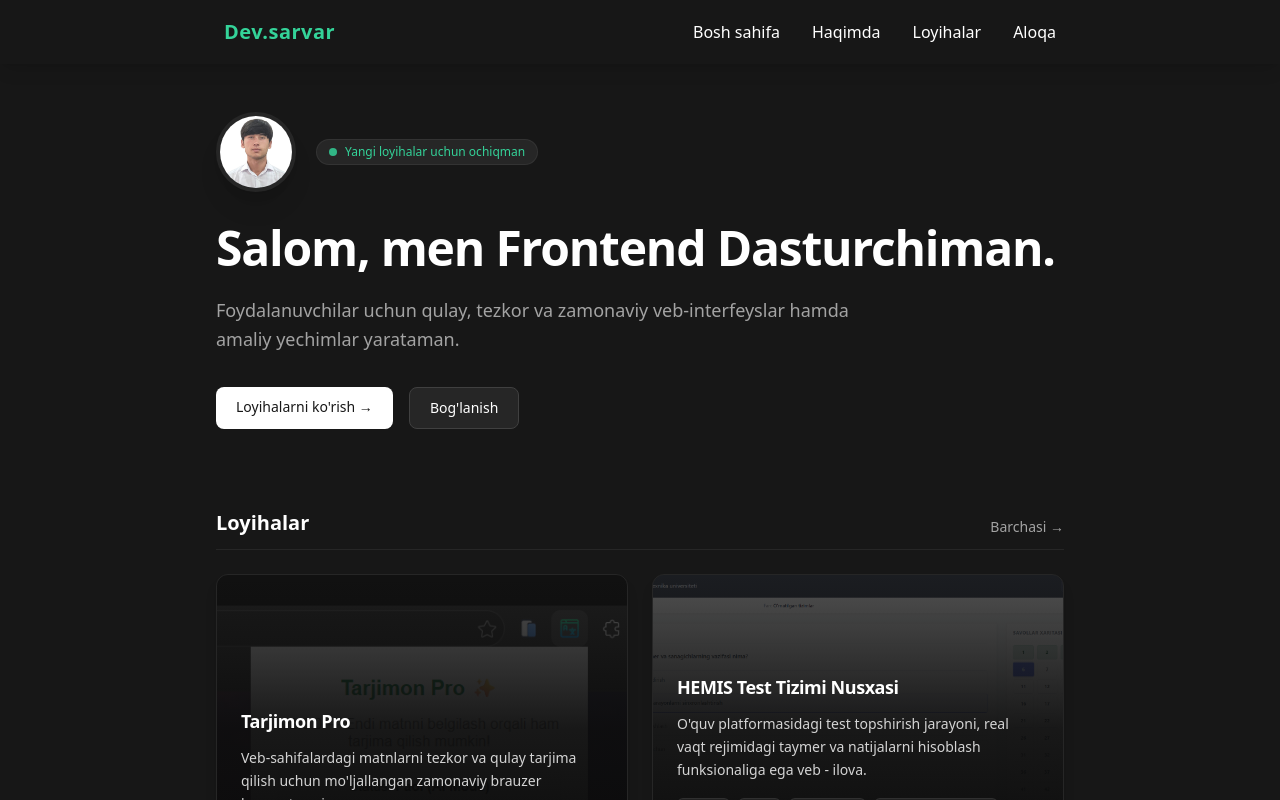
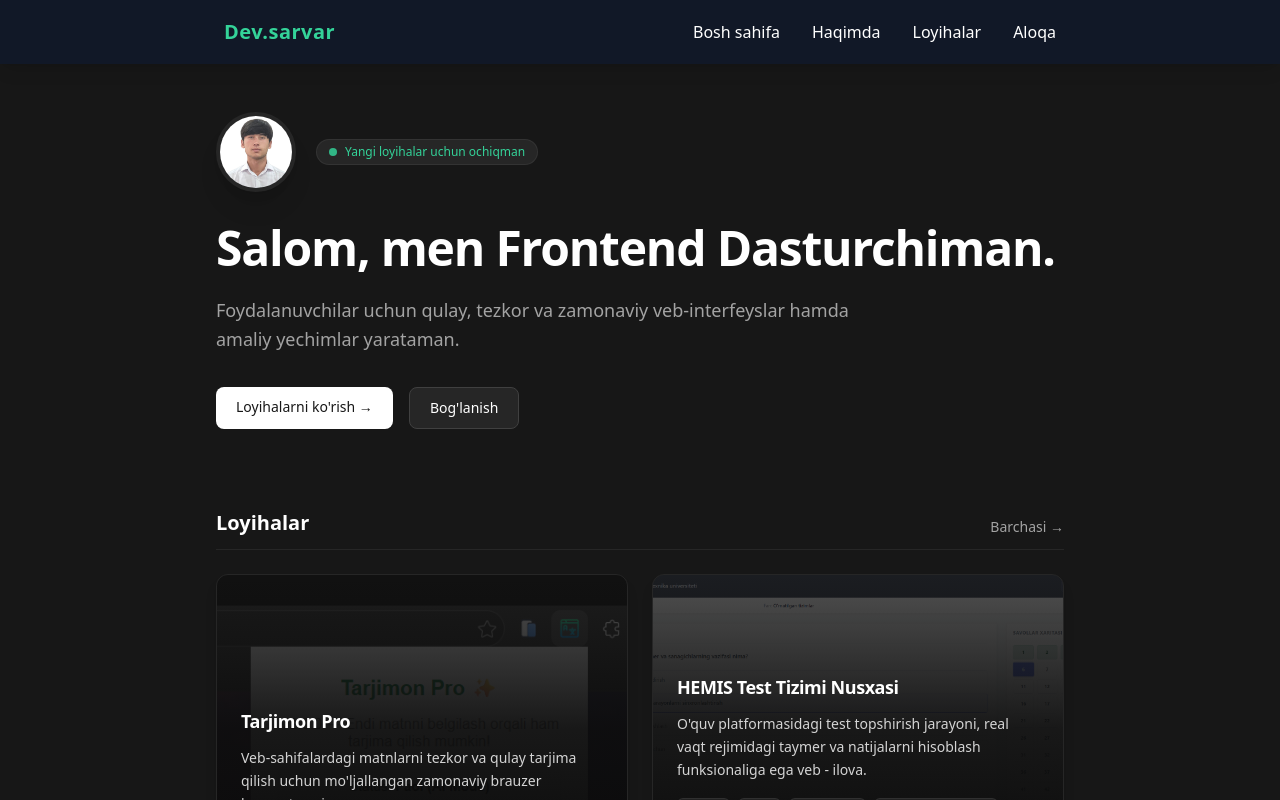
Before and after one commit to devsarvar04/portfolio, a React (Vite) app: page / in a window 1280 px wide. Shown: the top 800 px of the page. Built offline with nearby package versions, Linux system fonts and the light colour scheme.

Commit message:
navbarni ranglari to'girlandi

```diff
--- a/src/components/Navbar.jsx
+++ b/src/components/Navbar.jsx
@@ -9,7 +9,7 @@ const Navbar = () => {
 
   return (
     // 'sticky top-0' sahifa kontentini to'sib qo'ymaydi va tepada yopishib turadi
-    <nav className="sticky top-0 z-50 bg-gray text-white shadow-lg relative">
+    <nav className="sticky top-0 z-50 bg-gray-900 text-white shadow-lg relative">
       <div className="max-w-4xl mx-auto px-4 sm:px-6 lg:px-8">
         <div className="flex items-center justify-between h-16">
 
```
